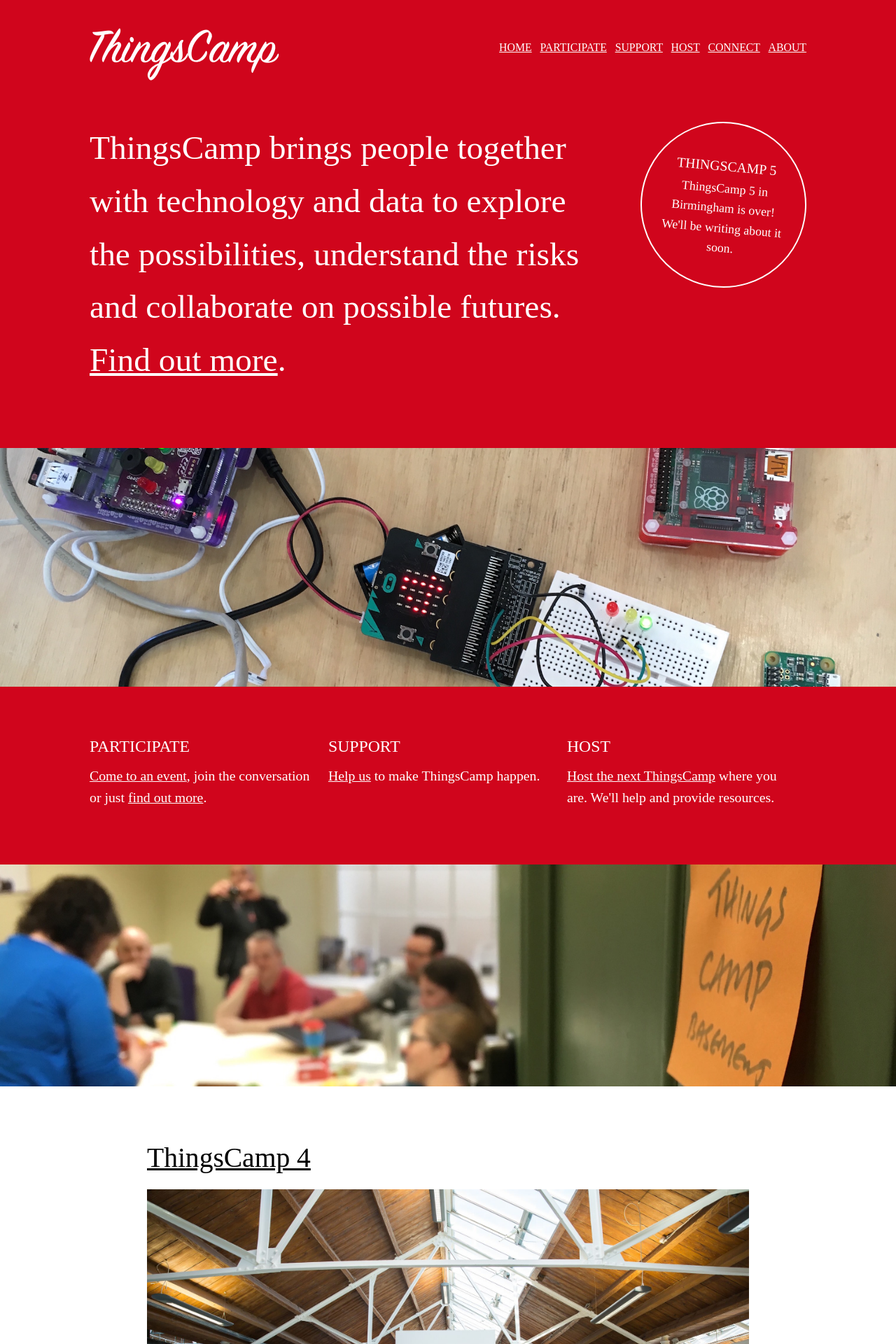
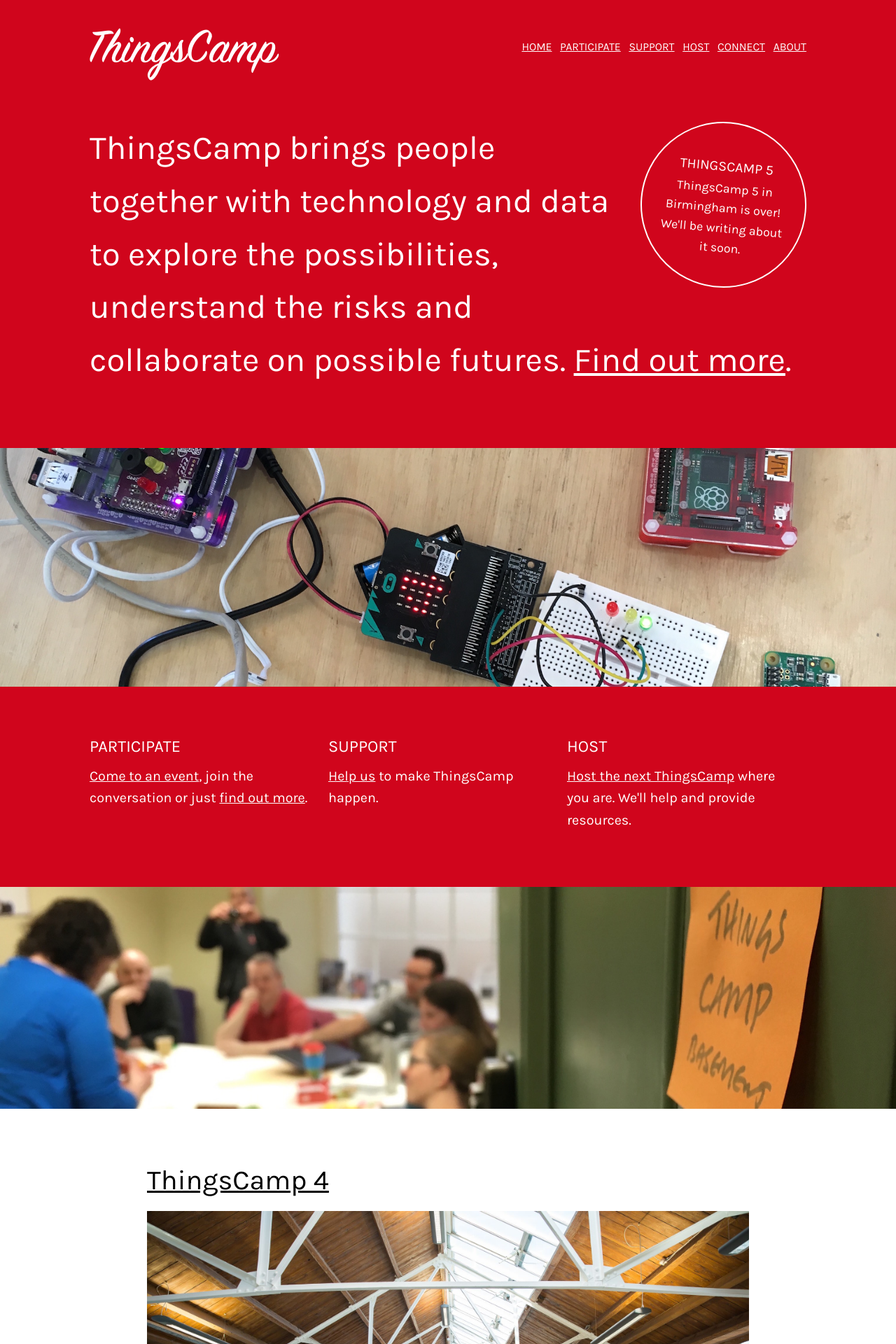
Before and after one commit to thingscamp/thingscamp.github.io, a Jekyll site: the page built from index.html, in a window 1280 px wide. Shown: the top 1920 px of the page at 70% size. Built offline with Jekyll 4.4.1, drawn with Linux system fonts in a browser that asks for light colours; comment, search, counter and statistics services are not loaded.

Commit message:
Added Google Fonts to header.

```diff
--- a/_layouts/default.html
+++ b/_layouts/default.html
@@ -11,7 +11,7 @@
 
     <link rel="stylesheet" type="text/css" href="{{ site.baseurl }}/style.css" />
     <link rel="alternate" type="application/rss+xml" title="{{ site.name }} - {{ site.description }}" href="{{ site.baseurl }}/feed.xml" />
-      <link href="https://fonts.googleapis.com/css?family=Rubik:300,400,900" rel="stylesheet">
+      <link href="https://fonts.googleapis.com/css?family=Karla:400,400i,700,700i" rel="stylesheet">
 
   </head>
 
--- a/_layouts/single.html
+++ b/_layouts/single.html
@@ -11,7 +11,7 @@
 
     <link rel="stylesheet" type="text/css" href="{{ site.baseurl }}/style.css" />
     <link rel="alternate" type="application/rss+xml" title="{{ site.name }} - {{ site.description }}" href="{{ site.baseurl }}/feed.xml" />
-      <link href="https://fonts.googleapis.com/css?family=Rubik:300,400,900" rel="stylesheet">
+      <link href="https://fonts.googleapis.com/css?family=Karla:400,400i,700,700i" rel="stylesheet">
 
   </head>
 
```
